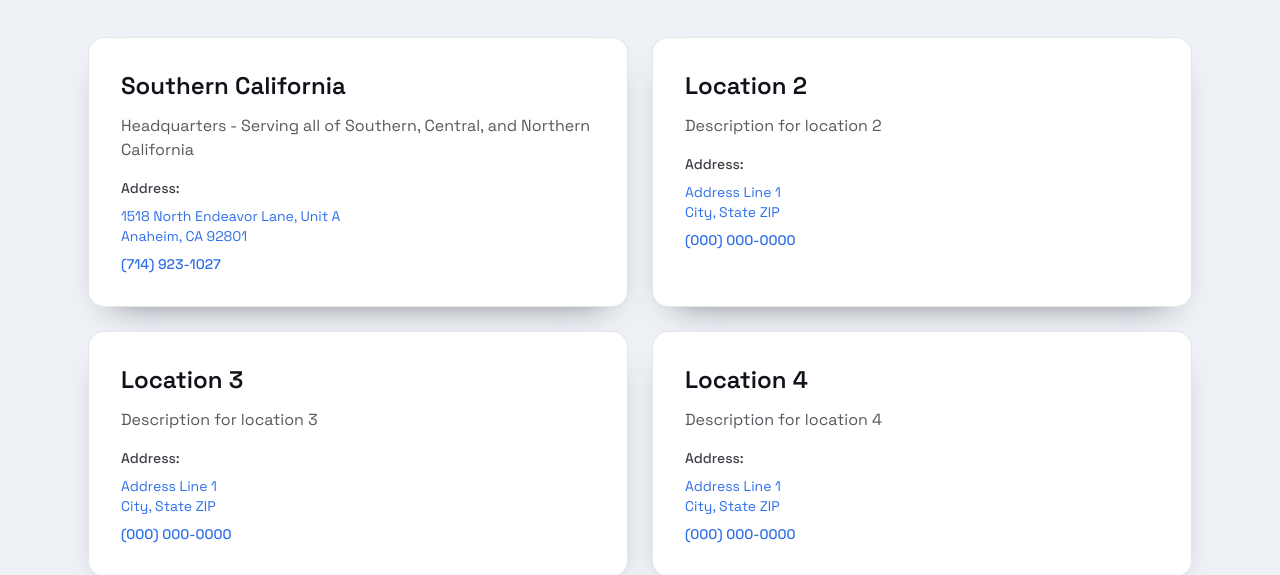
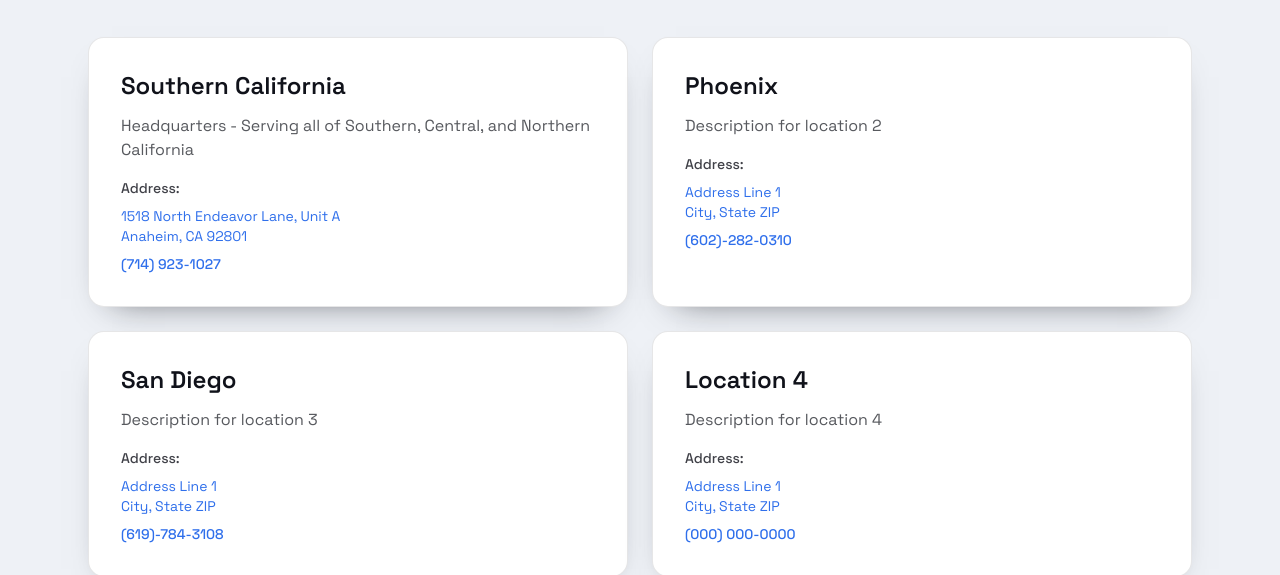
Before and after one commit to spencersharpe-dev/wmc-products, a React (Vite) app: page /locations in a window 1280 px wide. Shown: the part 231-806 px from the top of the page. Built offline with nearby package versions, Linux system fonts and the light colour scheme.

Commit message:
Update Phoenix and San Diego location details on Locations page
Co-Authored-By: Claude Opus 4.5 <noreply@anthropic.com>

```diff
--- a/src/Locations.jsx
+++ b/src/Locations.jsx
@@ -16,19 +16,19 @@ const locationsData = [
   },
   {
     id: 2,
-    name: "Location 2",
+    name: "Phoenix",
     address: "Address Line 1",
     city: "City, State ZIP",
-    phone: "(000) 000-0000",
+    phone: "(602)-282-0310",
     description: "Description for location 2",
     mapsUrl: ""
   },
   {
     id: 3,
-    name: "Location 3",
+    name: "San Diego",
     address: "Address Line 1",
     city: "City, State ZIP",
-    phone: "(000) 000-0000",
+    phone: "(619)-784-3108",
     description: "Description for location 3",
     mapsUrl: ""
   },
```
